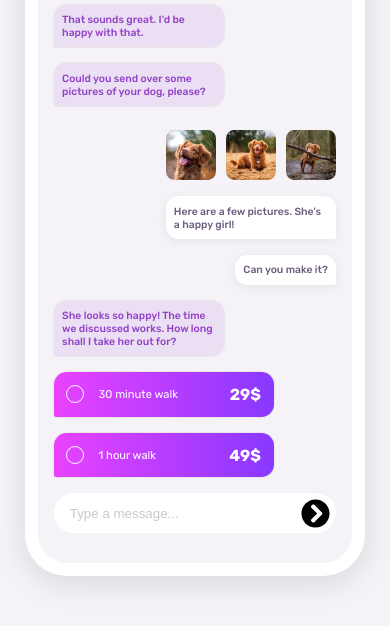
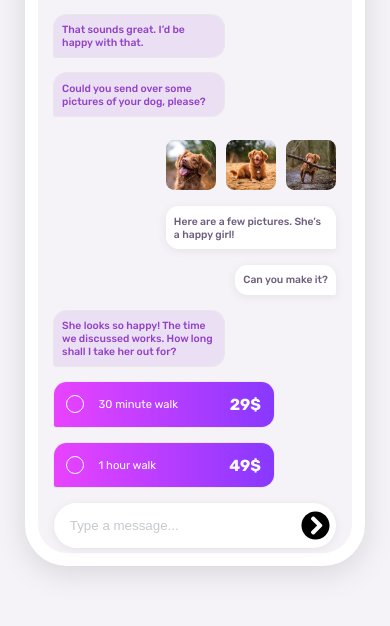
Before and after one commit to soewaiyanag/chat-app-css-illustration, a website built with Vite: page index.html in a window 390 px wide. Shown: the part 196-822 px from the top of the page. Built offline with nearby package versions, Linux system fonts and the light colour scheme.

Commit message:
fix phone height and add shadow to text

```diff
--- a/styles/style.css
+++ b/styles/style.css
@@ -22,7 +22,7 @@
   overflow: hidden;
   width: 100%;
   max-width: 340px;
-  height: 700px;
+  min-height: 680px;
   background-color: #fff;
   border-radius: var(--phone-corner);
   padding: 1rem;
--- a/styles/text_input.css
+++ b/styles/text_input.css
@@ -1,5 +1,5 @@
 .text {
-  height: 2.5rem;
+  height: 2.8rem;
   width: 100%;
   background-color: #fff;
   border-radius: 6rem;
@@ -8,6 +8,7 @@
   grid-template-columns: auto 1.8rem;
   padding-right: 0.4rem;
   padding-left: 1rem;
+  box-shadow: rgba(99, 99, 99, 0.1) 0px 2px 8px 0px;
 }
 
 .text--input {
```
